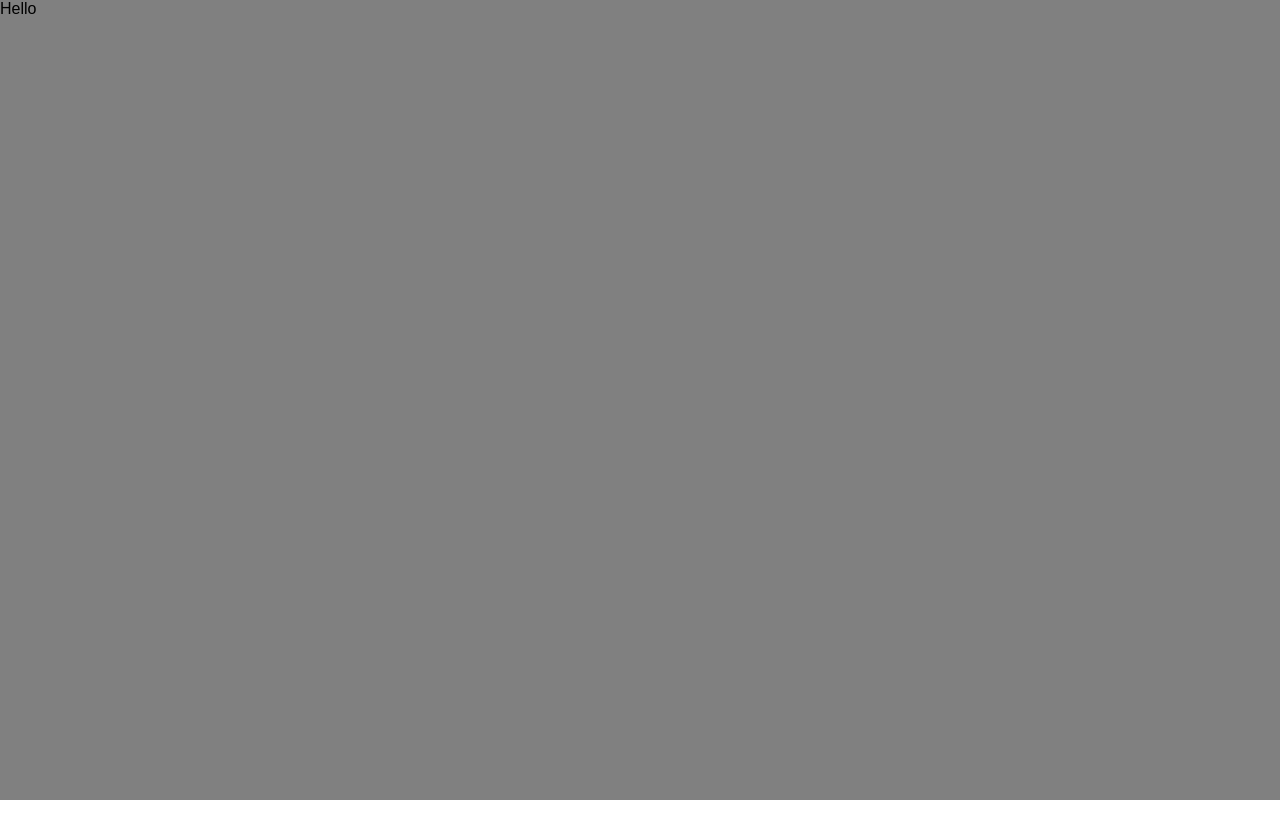
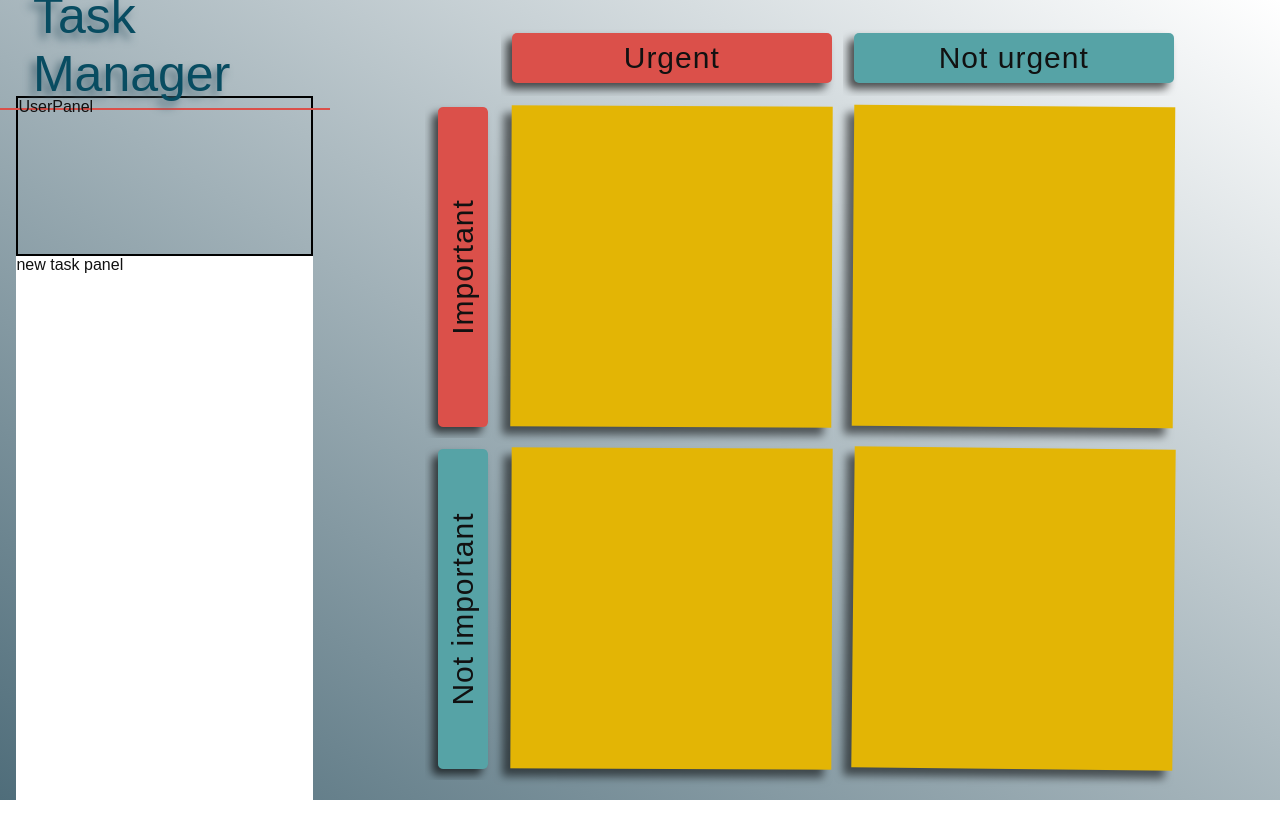
Before and after one commit to mtkuchta/task-manager, a React (Create React App) app: page / in a window 1280 px wide. Shown: the top 838 px of the page. Before the commit the page ends 800 px from the top, so only its background shows below. Built offline with nearby package versions, Linux system fonts and the light colour scheme.

Commit message:
create base structure

```diff
--- a/src/assets/styles/globalStyle.js
+++ b/src/assets/styles/globalStyle.js
@@ -6,6 +6,7 @@ export const GlobalStyle = createGlobalStyle`
 
 html{
     box-sizing:border-box;
+    color:${({ theme }) => theme.colors.BLACK}
 }
 
 *,*::after, *::before{
--- a/src/assets/styles/theme.js
+++ b/src/assets/styles/theme.js
@@ -2,8 +2,11 @@ import { withTheme } from 'styled-components';
 
 export const theme = {
   colors: {
-    PRIMARY_COLOR: 'white',
-    SECONDARY_COLOR: 'gray',
-    COMPLIMENTARY_COLOR: 'blue',
+    YELLOW: '#E3B505',
+    RED: '#DB504A',
+    GREEN: '#084C61',
+    CADET: '#4F6D7A',
+    CADETBLUE: '#56A3A6',
+    BLACK: '#111',
   },
 };
--- a/src/components/App.js
+++ b/src/components/App.js
@@ -2,11 +2,29 @@ import styled, { ThemeProvider } from 'styled-components';
 import { GlobalStyle } from '../assets/styles/globalStyle';
 import { theme } from '../assets/styles/theme';
 
+import Header from '../layouts/Header';
+import NewTaskPanel from './NewTaskPanel';
+import TaskBoard from './TaskBoard';
+import UserPanel from './UserPanel';
+
 const Wrapper = styled.div`
   height: 100vh;
   width: 100vw;
-  display: grid;
-  background-color: gray;
+  display: flex;
+  background: linear-gradient(to top right, ${({ theme }) => theme.colors.CADET}, transparent);
+`;
+
+const Main = styled.main`
+  height: 100%;
+  width: 75%;
+  display: flex;
+  align-items: center;
+  justify-content: center;
+`;
+
+const Aside = styled.aside`
+  width: 26%;
+  height: 100%;
 `;
 
 function App() {
@@ -14,7 +32,14 @@ function App() {
     <ThemeProvider theme={theme}>
       <GlobalStyle />
       <Wrapper>
-        <div>Hello</div>
+        <Aside>
+          <Header />
+          <UserPanel />
+          <NewTaskPanel />
+        </Aside>
+        <Main>
+          <TaskBoard />
+        </Main>
       </Wrapper>
     </ThemeProvider>
   );
--- /dev/null
+++ b/src/components/Card.js
@@ -0,0 +1,29 @@
+import styled from 'styled-components';
+
+const Container = styled.div`
+  height: 100%;
+  width: 100%;
+  grid-area: ${(props) => props.area};
+  display: flex;
+  justify-content: center;
+  align-items: center;
+
+  .card {
+    width: 94%;
+    height: 94%;
+    background-color: ${({ theme }) => theme.colors.YELLOW};
+    filter: drop-shadow(-8px 8px 4px rgba(0, 0, 0, 0.55));
+    transform: rotate(${({ rot }) => `${rot}deg`});
+  }
+`;
+
+const Card = (props) => {
+  const rot = Math.random().toFixed(2);
+  return (
+    <Container area={props.area} rot={rot}>
+      <div className="card"></div>
+    </Container>
+  );
+};
+
+export default Card;
--- /dev/null
+++ b/src/components/CardDecription.js
@@ -0,0 +1,34 @@
+import styled from 'styled-components';
+
+const Container = styled.div`
+  grid-area: ${(props) => props.area};
+  width: 100%;
+  height: 100%;
+  display: flex;
+  align-items: center;
+  justify-content: center;
+  overflow: hidden;
+
+  h1 {
+    font-weight: normal;
+    font-size: 30px;
+    letter-spacing: 1px;
+    background-color: ${({ theme, color }) => (color === 'red' ? theme.colors.RED : theme.colors.CADETBLUE)};
+    width: 320px;
+    text-align: center;
+    line-height: 50px;
+    filter: drop-shadow(-6px ${({ rotated }) => (rotated ? '-6px' : '6px')} 4px rgba(0, 0, 0, 0.65));
+    transform: rotate(${(props) => (props.rotated ? '-90deg' : '0')});
+    flex-shrink: 0;
+    border-radius: 5px;
+  }
+`;
+
+const CardDescription = (props) => {
+  return (
+    <Container area={props.area} color={props.red ? 'red' : 'cadet'} rotated={props.rotated}>
+      <h1>{props.text}</h1>
+    </Container>
+  );
+};
+export default CardDescription;
--- /dev/null
+++ b/src/components/NewTaskPanel.js
@@ -0,0 +1,14 @@
+import styled from 'styled-components';
+
+const Container = styled.div`
+  width: 90%;
+  height: 80%;
+  margin: 0 auto;
+  background-color: #fff;
+`;
+
+const NewTaskPanel = () => {
+  return <Container>new task panel</Container>;
+};
+
+export default NewTaskPanel;
--- /dev/null
+++ b/src/components/TaskBoard.js
@@ -0,0 +1,32 @@
+import styled from 'styled-components';
+import Card from './Card';
+import CardDescription from './CardDecription';
+
+const Container = styled.div`
+  width: 95vh;
+  height: 95vh;
+  display: grid;
+  grid-template-columns: 10% 45% 45%;
+  grid-template-rows: 10% 45% 45%;
+  grid-template-areas:
+    'empty urgent not_urgent'
+    'important important-urgent important-not_urgent'
+    'not_important not_important-urgent not_important-not_urgent';
+`;
+
+const TaskBoard = () => {
+  return (
+    <Container>
+      <Card area="important-urgent" />
+      <Card area="important-not_urgent" />
+      <Card area="not_important-urgent" />
+      <Card area="not_important-not_urgent" />
+      <CardDescription area="urgent" text="Urgent" red />
+      <CardDescription area="not_urgent" text="Not urgent" />
+      <CardDescription area="important" text="Important" red rotated />
+      <CardDescription area="not_important" text="Not important" rotated />
+    </Container>
+  );
+};
+
+export default TaskBoard;
--- /dev/null
+++ b/src/components/UserPanel.js
@@ -0,0 +1,14 @@
+import styled from 'styled-components';
+
+const Container = styled.div`
+  width: 90%;
+  height: 20%;
+  border: 2px solid black;
+  margin: 0 auto;
+`;
+
+const UserPanel = () => {
+  return <Container>UserPanel</Container>;
+};
+
+export default UserPanel;
--- /dev/null
+++ b/src/layouts/Header.js
@@ -0,0 +1,29 @@
+import styled from 'styled-components';
+
+const StyledHeader = styled.header`
+  width: 100%;
+  height: 12%;
+  display: flex;
+  align-items: center;
+
+  h1 {
+    font-size: 50px;
+    font-weight: normal;
+    color: ${({ theme }) => theme.colors.BLACK};
+    padding-left: 10%;
+    text-shadow: -5px 6px 8px ${({ theme }) => theme.colors.CADET};
+    color: ${({ theme }) => theme.colors.GREEN};
+    border-bottom: 2px solid ${({ theme }) => theme.colors.RED};
+    padding-bottom: 5px;
+  }
+`;
+
+const Header = () => {
+  return (
+    <StyledHeader>
+      <h1>Task Manager</h1>
+    </StyledHeader>
+  );
+};
+
+export default Header;
```
